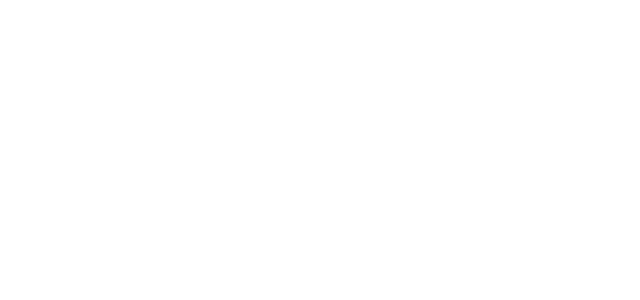
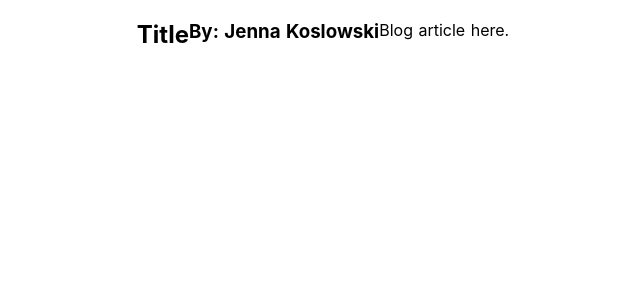
Before and after one commit to JennaKoslowski/vue-profile, a Nuxt app: page /blog/1 in a window 1280 px wide. Before the commit this address had no page. Shown: the top 300 px of the page, without its empty margins (317-957 px from the left). Built offline with nearby package versions, Linux system fonts and the light colour scheme.

Commit message:
add links to blog post pages

```diff
--- a/components/Posts.vue
+++ b/components/Posts.vue
@@ -1,12 +1,14 @@
 <template>
+<nuxt-link :to="'/blog/' + id">
+
   <article class="posts">
     <h1>{{ title }}</h1>
     <p>{{ previewText }}</p>
-  </article>
+  </article> </nuxt-link>
 </template>
 
 <script>
     export default {
-        props: ['title', 'previewText']
+        props: ['title', 'previewText', 'id']
     }
 </script>
--- a/pages/about/index.vue
+++ b/pages/about/index.vue
@@ -14,3 +14,10 @@
         Between artificial intelligence and having the entire internet in our pockets there's no end to the possibilities.</p>
 </section>
 </template>
+
+<style>
+    body {
+        background: black;
+        color: white
+    }
+</style>
--- /dev/null
+++ b/pages/blog/_id/index.vue
@@ -0,0 +1,16 @@
+<template>
+    <section class="single-blog">
+        <h1>Title</h1>
+        <h3> By: Jenna Koslowski</h3>
+        <p>Blog article here.</p>
+    </section>
+</template>
+
+<style>
+    .single-blog {
+        display:flex;
+        justify-content: center;
+        text-align: center;
+        padding: 20px;
+    }
+</style>
--- a/pages/blog/index.vue
+++ b/pages/blog/index.vue
@@ -2,10 +2,12 @@
 
     <section class="blog">
 
-        <Posts class="post"
+        <Posts class="post" id="1"
             title="Building with Nuxt"
             previewText="This is my first try with nuxt.js and vue. Let's see how it goes." />
-
+        <Posts class="post" id="2"
+            title="How to create your first commit on GitHub"
+            previewText="Learn how to get your project to show up as a new repository on GitHub." />
     </section>
 
 </template>
@@ -29,7 +31,6 @@
         padding: 10px;
         height: 150px;
         border: 1px solid #ccc;
-
     }
     .post h1 {
         color: #7cdcff;
```
